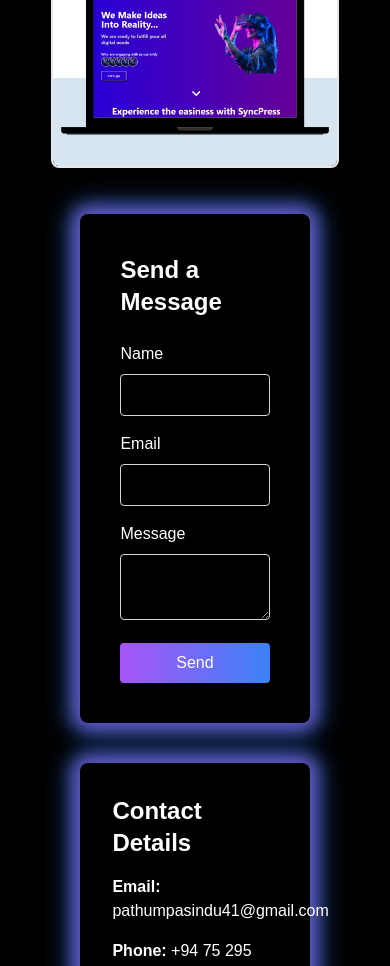
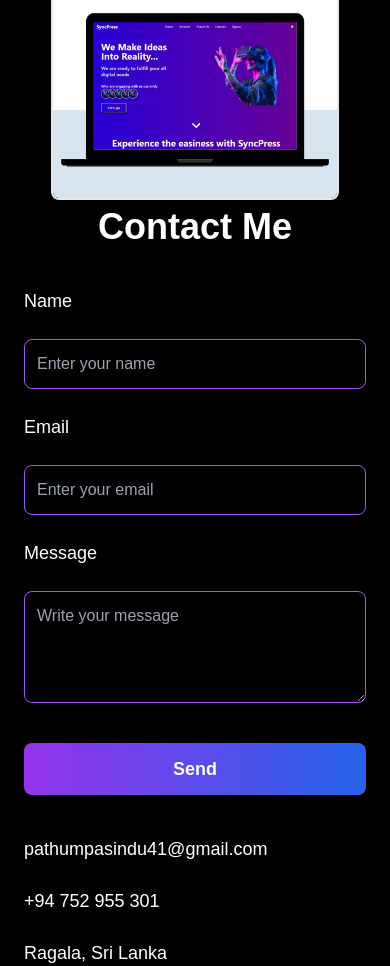
Before and after one commit to GAP-Pathum/NewPortfolio, a React (Vite) app: page / in a window 390 px wide. Shown: the part 4120-5086 px from the top of the page. Built offline with nearby package versions, Linux system fonts and the light colour scheme.

Commit message:
Add emailjs-com package and adjust Projects component layout

```diff
--- a/package.json
+++ b/package.json
@@ -12,6 +12,7 @@
   "dependencies": {
     "@tsparticles/engine": "^3.7.1",
     "@tsparticles/react": "^3.0.0",
+    "emailjs-com": "^3.2.0",
     "framer-motion": "^11.16.2",
     "react": "^18.3.1",
     "react-dom": "^18.3.1",
--- a/src/components/Contact.jsx
+++ b/src/components/Contact.jsx
@@ -1,6 +1,7 @@
-import React from 'react';
+import React, { useState } from 'react';
 import { motion } from 'framer-motion';
 import { useInView } from 'react-intersection-observer';
+import emailjs from 'emailjs-com';
 
 const fadeInVariants = {
     hidden: { y: 50, opacity: 0 },
@@ -9,59 +10,147 @@ const fadeInVariants = {
 
 const Contact = () => {
     const [ref1, inView1] = useInView();
+    const [ref2, inView2] = useInView();
+    const [ref3, inView3] = useInView();
+    const [formStatus, setFormStatus] = useState("");
+
+    const handleFormSubmit = (e) => {
+        e.preventDefault();
+
+        emailjs
+            .sendForm(
+                'service_bmz6kns',
+                'template_irsfppu',
+                e.target,
+            )
+            .then(
+                (result) => {
+                    console.log('Email sent successfully:', result.text);
+                    setFormStatus("Message sent successfully!");
+                },
+                (error) => {
+                    console.error('Error sending email:', error.text);
+                    setFormStatus("Failed to send the message. Please try again.");
+                }
+            );
+
+        e.target.reset();
+    };
 
     return (
-        <section id="contact" className="min-h-screen w-full flex flex-col justify-center items-center p-4">
+        <section id="contact" className="min-h-screen w-full flex flex-col justify-center items-center p-6">
             <motion.h1
                 ref={ref1}
-                className="text-[8vw] md:text-[4vw] font-bold text-white mb-8"
+                className="text-4xl font-bold text-white mb-10"
                 initial="hidden"
                 animate={inView1 ? 'visible' : 'hidden'}
                 variants={fadeInVariants}
-                transition={{ duration: 0.3, delay: 0.1 }}
+                transition={{ duration: 0.5, delay: 0.1 }}
             >
                 Contact Me
             </motion.h1>
-            <div className="flex flex-col md:flex-row w-[80%] items-center gap-10 justify-space-between">
-                <form className="bg-transparent p-10 rounded-lg shadow-lg w-[80%] md:w-[40%] lg:w-[30%] backdrop-filter backdrop-blur-lg" style={{ boxShadow: '0 0 15px 6px rgba(128,90,213,0.7), 0 0 25px 10px rgba(59,130,246,0.7)' }}>
-                    <h2 className="text-2xl font-bold mb-6 text-white">Send a Message</h2>
-                    <label className="block text-white mb-2">Name</label>
-                    <input type="text" name="name" required className="w-full p-2 mb-4 rounded bg-transparent border border-gray-300 text-white" />
-                    <label className="block text-white mb-2">Email</label>
-                    <input type="email" name="email" required className="w-full p-2 mb-4 rounded bg-transparent border border-gray-300 text-white" />
-                    <label className="block text-white mb-2">Message</label>
-                    <textarea name="message" required className="w-full p-2 mb-4 rounded bg-transparent border border-gray-300 text-white"></textarea>
-                    <button type="submit" className="w-full p-2 rounded bg-gradient-to-r from-purple-500 to-blue-500 text-white">Send</button>
-                </form>
-                <div className="bg-transparent p-8 rounded-lg shadow-lg w-[80%] md:w-[60%] lg:w-[30%] backdrop-filter backdrop-blur-lg" style={{ boxShadow: '0 0 15px 6px rgba(128,90,213,0.7), 0 0 25px 10px rgba(59,130,246,0.7)' }}>
-                    <h2 className="text-2xl font-bold mb-4 text-white">Contact Details</h2>
-                    <p className="text-white mb-4"><strong>Email:</strong> pathumpasindu41@gmail.com</p>
-                    <p className="text-white mb-4"><strong>Phone:</strong> +94 75 295 5301</p>
-                    <p className="text-white mb-4">
-                        <strong>WhatsApp:</strong>
-                        <a href="https://wa.me/94752955301" target="_blank" rel="noopener noreferrer" className="text-blue-400 underline">
-                            +94 75 295 5301
-                        </a>
-                    </p>
-                    <p className="text-white"><strong>Location:</strong> Sri Lanka</p>
-                    <div className="grid grid-cols-3 gap-4 mt-6">
-                        <a href="https://github.com/yourusername" target="_blank" rel="noopener noreferrer">
-                            <svg className="w-8 h-8 text-white" fill="currentColor" viewBox="0 0 24 24" xmlns="http://www.w3.org/2000/svg">
-                                <path d="M12 0C5.37 0 0 5.37 0 12c0 5.3 3.438 9.8 8.205 11.385.6.11.82-.26.82-.577v-2.165c-3.338.726-4.042-1.61-4.042-1.61-.546-1.387-1.333-1.756-1.333-1.756-1.09-.745.083-.73.083-.73 1.205.084 1.84 1.237 1.84 1.237 1.07 1.835 2.807 1.305 3.492.998.108-.775.42-1.305.763-1.605-2.665-.305-5.466-1.332-5.466-5.93 0-1.31.467-2.38 1.235-3.22-.123-.303-.535-1.523.117-3.176 0 0 1.008-.322 3.3 1.23.957-.266 1.98-.398 3-.403 1.02.005 2.043.137 3 .403 2.29-1.552 3.297-1.23 3.297-1.23.653 1.653.24 2.873.118 3.176.77.84 1.233 1.91 1.233 3.22 0 4.61-2.803 5.62-5.475 5.92.43.37.823 1.1.823 2.22v3.293c0 .32.217.694.825.577C20.565 21.8 24 17.3 24 12c0-6.63-5.37-12-12-12z" />
+
+            <div className="flex flex-col md:flex-row w-full max-w-6xl gap-10 justify-between items-center">
+                {/* Contact Form */}
+                <motion.form
+                    ref={ref2}
+                    onSubmit={handleFormSubmit}
+                    className="flex flex-col gap-6 shadow-lg w-full md:w-1/2"
+                    initial="hidden"
+                    animate={inView2 ? 'visible' : 'hidden'}
+                    variants={fadeInVariants}
+                    transition={{ duration: 0.5, delay: 0.2 }}
+                >
+                    <label className="text-white text-lg font-medium">Name</label>
+                    <input
+                        type="text"
+                        name="name"
+                        required
+                        className="w-full p-3 rounded-lg bg-transparent border border-purple-500 text-white placeholder-gray-400 focus:outline-none"
+                        placeholder="Enter your name"
+                    />
+
+                    <label className="text-white text-lg font-medium">Email</label>
+                    <input
+                        type="email"
+                        name="email"
+                        required
+                        className="w-full p-3 rounded-lg bg-transparent border border-purple-500 text-white placeholder-gray-400 focus:outline-none"
+                        placeholder="Enter your email"
+                    />
+
+                    <label className="text-white text-lg font-medium">Message</label>
+                    <textarea
+                        name="message"
+                        required
+                        className="w-full p-3 h-28 rounded-lg bg-transparent border border-purple-500 text-white placeholder-gray-400 focus:outline-none"
+                        placeholder="Write your message"
+                    ></textarea>
+
+                    <button
+                        type="submit"
+                        className="mt-4 w-full py-3 bg-gradient-to-r from-purple-600 to-blue-600 text-white text-lg font-semibold rounded-lg shadow-lg hover:opacity-90 focus:outline-none"
+                    >
+                        Send
+                    </button>
+
+                    {/* Form Status Message */}
+                    {formStatus && (
+                        <p className="text-center text-white mt-4">{formStatus}</p>
+                    )}
+                </motion.form>
+
+               {/* Contact Details */}
+                <motion.div
+                    ref={ref3}
+                    className="flex flex-col gap-6 shadow-lg w-full md:w-1/2"
+                    initial="hidden"
+                    animate={inView3 ? 'visible' : 'hidden'}
+                    variants={fadeInVariants}
+                    transition={{ duration: 0.5, delay: 0.3 }}
+                >
+                    <p className="text-white text-lg font-medium">pathumpasindu41@gmail.com</p>
+                    <p className="text-white text-lg font-medium">+94 752 955 301</p>
+                    <p className="text-white text-lg font-medium">Ragala, Sri Lanka</p>
+
+                    <div className="flex gap-6 justify-start mt-4">
+                    <a href="#" class="text-white hover:text-blue-400" aria-label="GitHub">
+        <svg xmlns="http://www.w3.org/2000/svg" class="w-8 h-8" viewBox="0 0 24 24" fill="currentColor">
+            <path d="M12 .297c-6.63 0-12 5.373-12 12 0 5.303 3.438 9.8 8.205 11.385.6.113.82-.258.82-.577v-2.234c-3.338.724-4.033-1.416-4.033-1.416-.546-1.386-1.333-1.756-1.333-1.756-1.089-.744.083-.729.083-.729 1.205.084 1.838 1.236 1.838 1.236 1.07 1.835 2.809 1.305 3.495.998.108-.776.418-1.305.76-1.604-2.665-.305-5.467-1.332-5.467-5.93 0-1.31.47-2.38 1.236-3.22-.123-.303-.535-1.524.117-3.176 0 0 1.008-.322 3.3 1.23.96-.267 1.986-.399 3.008-.404 1.02.005 2.048.137 3.008.404 2.29-1.552 3.297-1.23 3.297-1.23.653 1.653.242 2.874.12 3.176.77.84 1.235 1.91 1.235 3.22 0 4.61-2.807 5.624-5.479 5.922.43.372.823 1.102.823 2.222v3.293c0 .322.218.694.824.577C20.565 22.092 24 17.592 24 12.297c0-6.627-5.373-12-12-12z" />
         </svg>
     </a>
-                        <a href="https://www.linkedin.com/in/yourusername" target="_blank" rel="noopener noreferrer">
-                            <svg className="w-8 h-8 text-white" fill="currentColor" viewBox="0 0 24 24" xmlns="http://www.w3.org/2000/svg">
-                                <path d="M19 0h-14c-2.76 0-5 2.24-5 5v14c0 2.76 2.24 5 5 5h14c2.76 0 5-2.24 5-5v-14c0-2.76-2.24-5-5-5zm-11 19h-3v-10h3v10zm-1.5-11.5c-.97 0-1.75-.78-1.75-1.75s.78-1.75 1.75-1.75 1.75.78 1.75 1.75-.78 1.75-1.75 1.75zm13.5 11.5h-3v-5.5c0-1.1-.9-2-2-2s-2 .9-2 2v5.5h-3v-10h3v1.5c.88-1.32 2.34-2.5 4-2.5 2.21 0 4 1.79 4 4v7.5z" />
+
+    <a href="#" class="text-white hover:text-blue-400" aria-label="Facebook">
+        <svg xmlns="http://www.w3.org/2000/svg" class="w-8 h-8" viewBox="0 0 24 24" fill="currentColor">
+            <path d="M22.675 0H1.325C.593 0 0 .593 0 1.326v21.348C0 23.407.593 24 1.325 24h11.495v-9.294H9.691v-3.622h3.129V8.413c0-3.1 1.893-4.788 4.657-4.788 1.324 0 2.463.099 2.795.143v3.24l-1.918.001c-1.504 0-1.795.715-1.795 1.763v2.312h3.588l-.467 3.622h-3.121V24h6.116C23.407 24 24 23.407 24 22.674V1.326C24 .593 23.407 0 22.675 0z" />
         </svg>
     </a>
-                        <a href="https://www.instagram.com/yourusername" target="_blank" rel="noopener noreferrer">
-                            <svg className="w-8 h-8 text-white" fill="currentColor" viewBox="0 0 24 24" xmlns="http://www.w3.org/2000/svg">
-                                <path d="M12 2.163c3.204 0 3.584.012 4.85.07 1.366.062 2.633.334 3.608 1.308.975.975 1.246 2.242 1.308 3.608.058 1.266.07 1.646.07 4.85s-.012 3.584-.07 4.85c-.062 1.366-.334 2.633-1.308 3.608-.975.975-2.242 1.246-3.608 1.308-1.266.058-1.646.07-4.85.07s-3.584-.012-4.85-.07c-1.366-.062-2.633-.334-3.608-1.308-.975-.975-1.246-2.242-1.308-3.608-.058-1.266-.07-1.646-.07-4.85s.012-3.584.07-4.85c.062-1.366.334-2.633 1.308-3.608.975-.975 2.242-1.246 3.608-1.308 1.266-.058 1.646-.07 4.85-.07zm0-2.163c-3.259 0-3.667.014-4.947.072-1.281.059-2.563.334-3.535 1.306-.972.972-1.247 2.254-1.306 3.535-.058 1.28-.072 1.688-.072 4.947s.014 3.667.072 4.947c.059 1.281.334 2.563 1.306 3.535.972.972 2.254 1.247 3.535 1.306 1.28.058 1.688.072 4.947.072s3.667-.014 4.947-.072c1.281-.059 2.563-.334 3.535-1.306.972-.972 1.247-2.254 1.306-3.535.058-1.28.072-1.688.072-4.947s-.014-3.667-.072-4.947c-.059-1.281-.334-2.563-1.306-3.535-.972-.972-2.254-1.247-3.535-1.306-1.28-.058-1.688-.072-4.947-.072zm0 5.838c-3.403 0-6.162 2.759-6.162 6.162s2.759 6.162 6.162 6.162 6.162-2.759 6.162-6.162-2.759-6.162-6.162-6.162zm0 10.162c-2.207 0-4-1.793-4-4s1.793-4 4-4 4 1.793 4 4-1.793 4-4 4zm6.406-11.845c-.796 0-1.441.645-1.441 1.441s.645 1.441 1.441 1.441 1.441-.645 1.441-1.441-.645-1.441-1.441-1.441z" />
+
+    <a href="#" class="text-white hover:text-blue-400" aria-label="Instagram">
+        <svg xmlns="http://www.w3.org/2000/svg" class="w-8 h-8" viewBox="0 0 24 24" fill="currentColor">
+            <path d="M12 2.163c3.204 0 3.584.012 4.85.07 1.17.056 1.97.24 2.415.415a4.9 4.9 0 011.675 1.093 4.9 4.9 0 011.093 1.675c.175.445.359 1.245.415 2.415.058 1.266.07 1.646.07 4.85s-.012 3.584-.07 4.85c-.056 1.17-.24 1.97-.415 2.415a4.9 4.9 0 01-1.093 1.675 4.9 4.9 0 01-1.675 1.093c-.445.175-1.245.359-2.415.415-1.266.058-1.646.07-4.85.07s-3.584-.012-4.85-.07c-1.17-.056-1.97-.24-2.415-.415a4.9 4.9 0 01-1.675-1.093 4.9 4.9 0 01-1.093-1.675c-.175-.445-.359-1.245-.415-2.415-.058-1.266-.07-1.646-.07-4.85s.012-3.584.07-4.85c.056-1.17.24-1.97.415-2.415a4.9 4.9 0 011.093-1.675 4.9 4.9 0 011.675-1.093c.445-.175 1.245-.359 2.415-.415 1.266-.058 1.646-.07 4.85-.07M12 0C8.741 0 8.332.013 7.052.07 5.765.126 4.588.308 3.635.633a6.845 6.845 0 00-2.464 1.615A6.845 6.845 0 00.635 4.714C.31 5.667.126 6.844.07 8.052.013 9.332 0 9.741 0 12c0 2.259.013 2.668.07 3.948.056 1.188.24 2.365.565 3.318a6.845 6.845 0 001.615 2.464 6.845 6.845 0 002.464 1.615c.953.325 2.13.509 3.318.565 1.28.057 1.689.07 3.948.07s2.668-.013 3.948-.07c1.188-.056 2.365-.24 3.318-.565a6.845 6.845 0 002.464-1.615 6.845 6.845 0 001.615-2.464c.325-.953.509-2.13.565-3.318.057-1.28.07-1.689.07-3.948s-.013-2.668-.07-3.948c-.056-1.188-.24-2.365-.565-3.318a6.845 6.845 0 00-1.615-2.464A6.845 6.845 0 0020.318.633c-.953-.325-2.13-.509-3.318-.565C14.668.013 14.259 0 12 0z" />
+        </svg>
+    </a>
+
+    <a href="#" class="text-white hover:text-blue-400" aria-label="YouTube">
+        <svg xmlns="http://www.w3.org/2000/svg" class="w-8 h-8" viewBox="0 0 24 24" fill="currentColor">
+            <path d="M23.498 6.186a2.99 2.99 0 00-2.105-2.105C19.687 3.504 12 3.504 12 3.504s-7.687 0-9.393.577a2.99 2.99 0 00-2.105 2.105C.935 8.064.935 12 .935 12s0 3.936.567 5.814a2.99 2.99 0 002.105 2.105c1.706.577 9.393.577 9.393.577s7.687 0 9.393-.577a2.99 2.99 0 002.105-2.105C23.935 15.936 23.935 12 23.935 12s0-3.936-.437-5.814zM9.545 15.568V8.432l6.545 3.568-6.545 3.568z" />
+        </svg>
+    </a>
+
+    <a href="#" class="text-white hover:text-blue-400" aria-label="Blogger">
+        <svg xmlns="http://www.w3.org/2000/svg" class="w-8 h-8" viewBox="0 0 24 24" fill="currentColor">
+            <path d="M18.953 4.153C17.997 1.96 15.747 0 12.953 0h-.456C8.75 0 5.955 2.77 5.955 6.159v11.635c0 3.389 2.795 6.206 6.543 6.206h.455c3.206 0 6.456-1.91 6.956-4.113.23-1.083.207-2.059.207-2.139V7.06c0-.08.082-.513-.207-2.075zM9.955 9.053c0-.689.577-1.241 1.256-1.241h5.527c.679 0 1.256.553 1.256 1.241s-.577 1.241-1.256 1.241h-5.527c-.679 0-1.256-.553-1.256-1.241zm7.09 7.241h-6.563c-.679 0-1.256-.553-1.256-1.241s.577-1.241 1.256-1.241h6.563c.679 0 1.256.553 1.256 1.241s-.577 1.241-1.256 1.241z" />
+        </svg>
+    </a>
+
+    <a href="#" class="text-white hover:text-blue-400" aria-label="Stack Overflow">
+        <svg xmlns="http://www.w3.org/2000/svg" class="w-8 h-8" viewBox="0 0 24 24" fill="currentColor">
+            <path d="M17.062 21.59H4.546v-5.781H3.272v7.054h14.908v-7.054h-1.272v5.781zM7.063 14.178l-.833.927 9.635 3.839.833-.927-9.635-3.839zM8.852 11.17l-1.005.794 8.062 4.995 1.005-.794-8.062-4.995zM10.98 8.17l-1.144.636 6.514 6.145 1.144-.636-6.514-6.145zM14.284 3.816l-1.23.497 4.418 8.394 1.23-.497-4.418-8.394zM5.53 18.796v1.272h10.054v-1.272H5.53z" />
         </svg>
     </a>
                     </div>
-                </div>
+                </motion.div>
             </div>
         </section>
     );
--- a/src/components/Projects.jsx
+++ b/src/components/Projects.jsx
@@ -12,7 +12,7 @@ const Projects = () => {
     const [ref1, inView1] = useInView();
 
     return (
-        <section id="projects" className="h-screen w-full flex flex-col justify-center items-center p-4">
+        <section id="projects" className="h-screen w-full flex flex-col justify-center items-center p-4 my-8">
             <motion.h1
                 ref={ref1}
                 className="text-[8vw] md:text-[4vw] font-bold text-white"
@@ -43,7 +43,6 @@ const Projects = () => {
                     </motion.div>
                 ))}
             </div>
-
         </section>
     );
 };
```
Also changed, not shown: 1 other file (tests, documents, lock files or other folders). Lines whose indentation alone changed are shown as unchanged.
